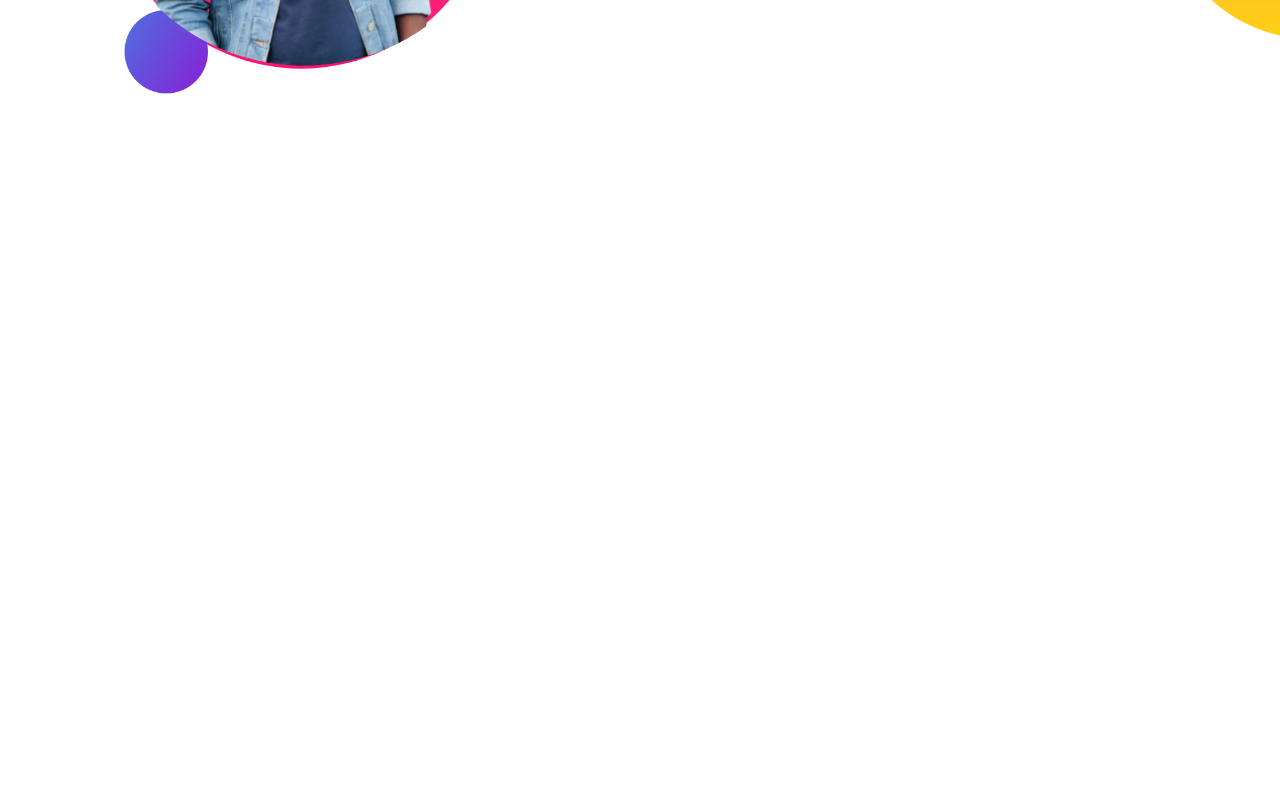
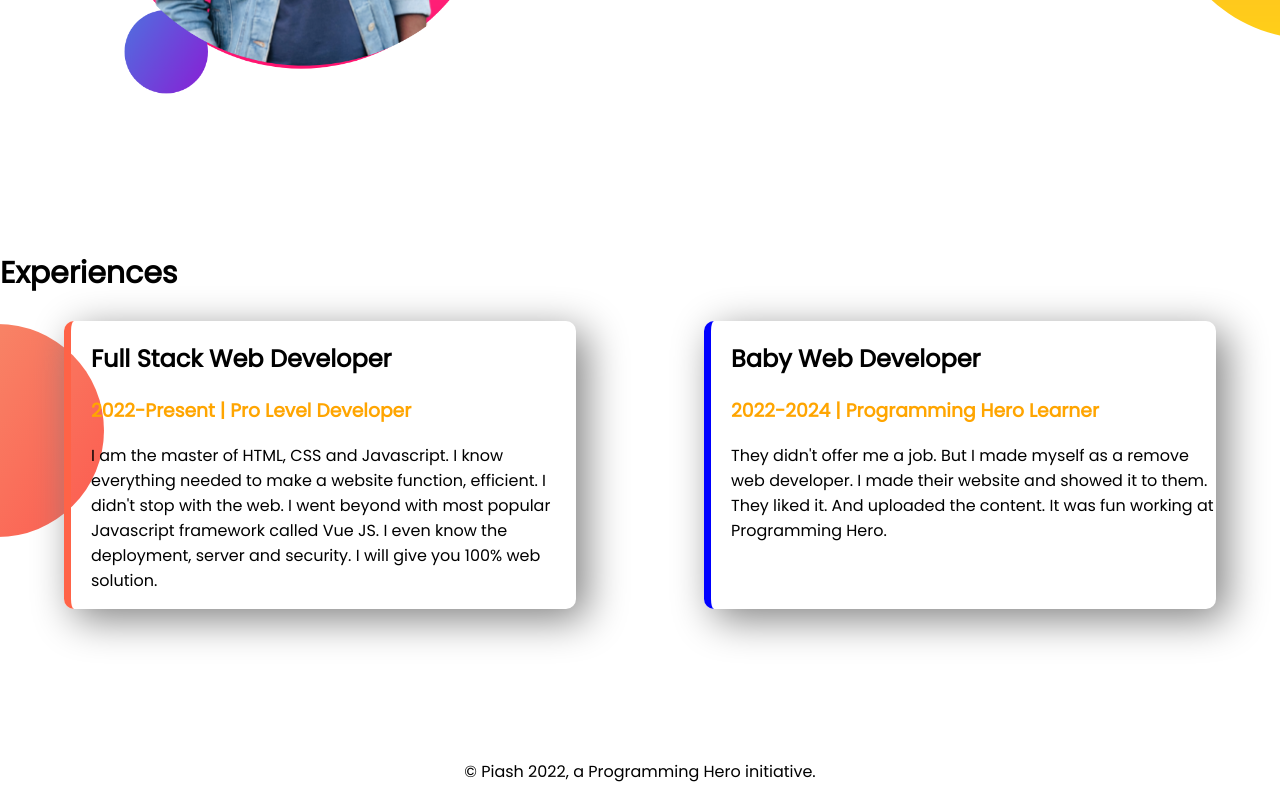
Before and after one commit to aohab/developer.portfolio, a plain HTML site: page index.html in a window 1280 px wide. Shown: the part 907-1707 px from the top of the page. Before the commit the page ends 1158 px from the top, so only its background shows below. Drawn offline with Linux system fonts and the light colour scheme.

Commit message:
styled border and added footer

```diff
--- a/index.html
+++ b/index.html
@@ -13,7 +13,7 @@
 </head>
 
 <body>
-    <section class="top-banner">
+    <section class="top-banner flexible-container">
         <div class="half-width">
             <h1>Welcome to</h1>
             <h1><span class="orange-color">Piash</span> World!</h1>
@@ -27,7 +27,7 @@
         </div>
         <div class="half-width"><img src="images/my-bg.png" alt=""></div>
     </section>
-    <section class="dream-big">
+    <section class="dream-big flexible-container">
         <div class="half-width">
             <img src="images/my-bg2.png" alt="">
         </div>
@@ -40,7 +40,35 @@
             <a class="link-button" target="_blank" href="">DOWNLOAD RESUME</a>
         </div>
     </section>
+    <section class="experience-area">
+        <h1>Experiences</h1>
+        <div class="flexible-container">
+            <div id="full-stack-developer" class="experience-item">
+                <h2>Full Stack Web Developer</h2>
+                <h3 class="orange-color">2022-Present | Pro Level Developer</h3>
+                <p>I am the master of HTML, CSS and Javascript. I know everything needed to make a website function,
+                    efficient. I didn't stop with the web. I went beyond with most popular Javascript framework called
+                    Vue
+                    JS. I even know the deployment, server and security. I will give you 100% web solution.</p>
+            </div>
+            <div id="baby-web-developer" class="experience-item">
+                <h2>Baby Web Developer</h2>
+                <h3 class="orange-color">2022-2024 | Programming Hero Learner</h3>
+                <p>They didn't offer me a job. But I made myself as a remove web developer. I made their website and
+                    showed
+                    it to them. They liked it. And uploaded the content. It was fun working at Programming Hero.</p>
+
+            </div>
+        </div>
+
+
+    </section>
 
 </body>
+<footer>
+    <p>
+        © Piash 2022, a Programming Hero initiative.
+    </p>
+</footer>
 
 </html>
--- a/style.css
+++ b/style.css
@@ -11,7 +11,7 @@
     color: orange;
 }
 
-section {
+.flexible-container {
     display: flex;
     margin-bottom: 150px;
 }
@@ -44,3 +44,31 @@
     background-repeat: no-repeat;
     background-position: right;
 }
+
+.experience-item {
+    width: 40%;
+    margin-left: 5%;
+    margin-right: 5%;
+    padding-left: 20px;
+    border-radius: 10px;
+    box-shadow: 10px 10px 40px gray;
+}
+
+.experience-area {
+    background-image: url(images/exp-bg.png);
+    background-repeat: no-repeat;
+    background-position: left;
+
+}
+
+#full-stack-developer {
+    border-left: 7px solid tomato;
+}
+
+#baby-web-developer {
+    border-left: 7px solid blue;
+}
+
+footer {
+    text-align: center;
+}
```
